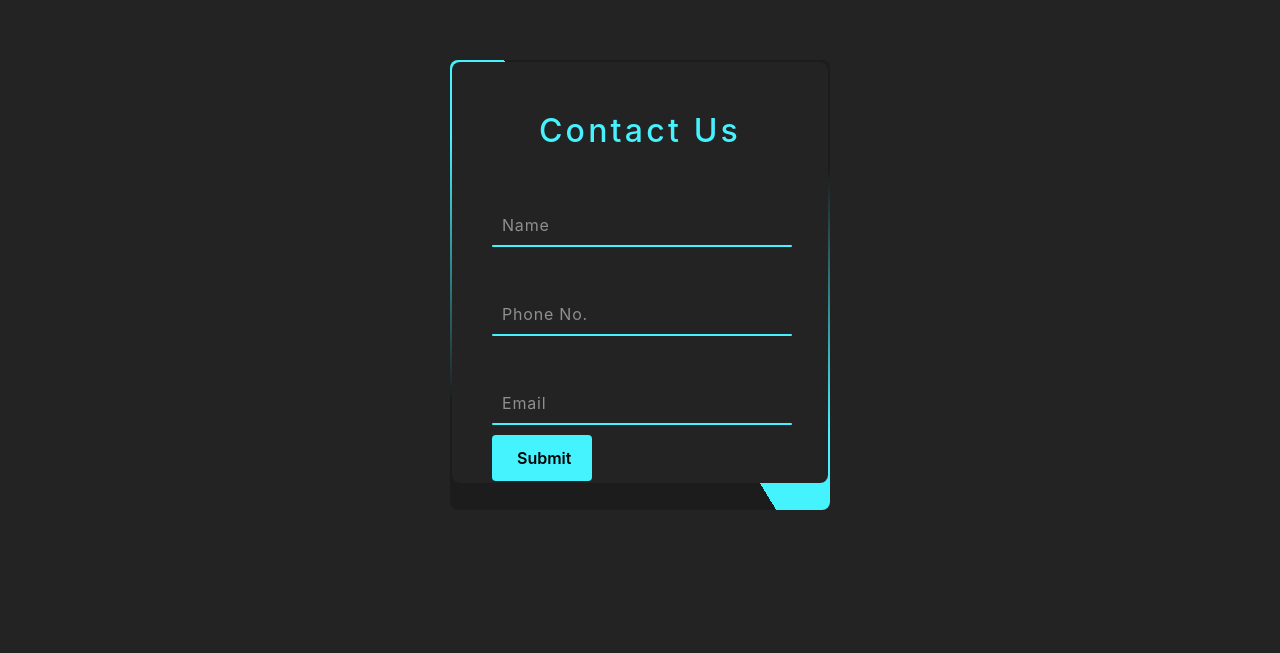
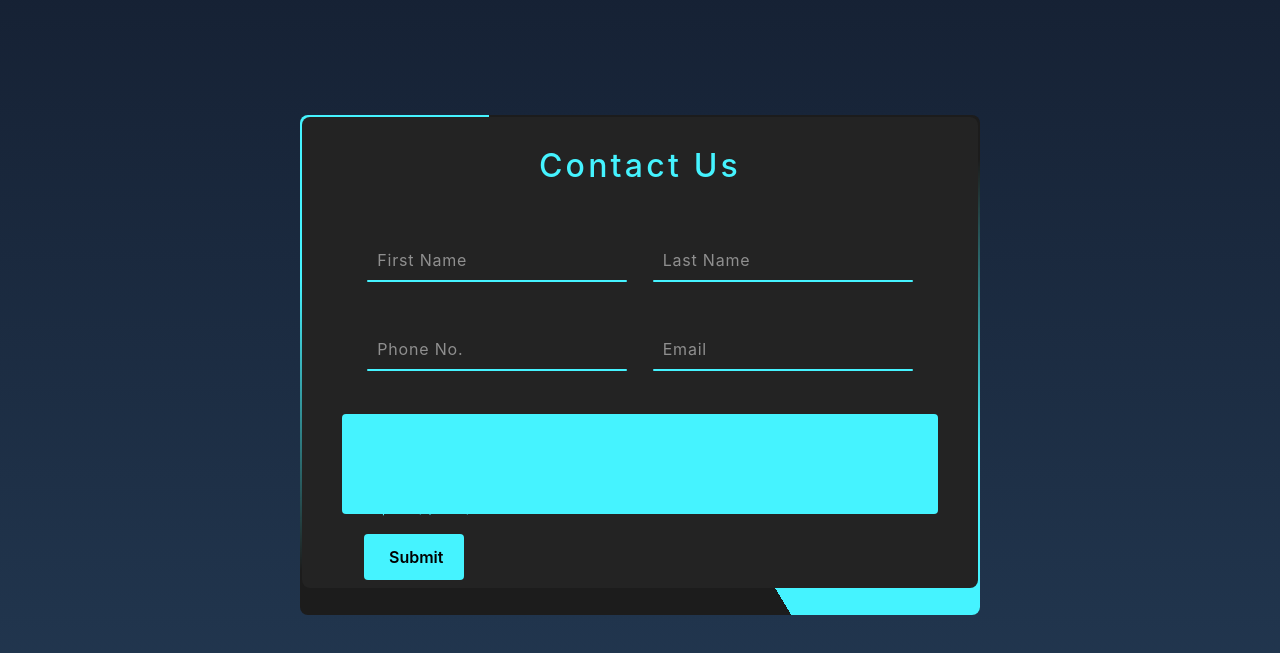
Before and after one commit to nehanshuajmera/Software-Cell, a React (Create React App) app in the folder Frontend/: page / in a window 1280 px wide. Shown: the part 115-768 px from the top of the page. Built offline with nearby package versions, Linux system fonts and the light colour scheme.

Commit message:
changes in form and add to AboutUs

```diff
--- a/Frontend/src/App.js
+++ b/Frontend/src/App.js
@@ -12,8 +12,8 @@ function App() {
    <div>
     {/* <Footer/>
     <Navbar/>
-    <Aboutus/>
-    <Contactus/> */}
+  <Contactus/> */}
+  {/* <Aboutus/> */}
     {/* <Ourteam/> */}
     <Contactus/>
     {/* <Home/> */}
--- /dev/null
+++ b/Frontend/src/Pages/Aboutus.css
@@ -0,0 +1,49 @@
+.aboutusMainBody {
+    height: 150vh;
+    font-size: 16px;
+    line-height: 1.5;
+    font-family: Trebuchet MS, Helvetica, Arial, sans-serif;
+    overflow: hidden;
+    background-color: #222;
+    background-image:
+      linear-gradient(to right, rgba(255,255,255,.025) 10%, transparent 0),
+      linear-gradient(#222, #000);
+    background-size: .75em 100%, 100% 100%;
+    background-attachment: fixed;
+    display: flex;
+    align-items: center;
+  }
+
+  .wrapper {
+    position: relative;
+    flex-grow: 1;
+    margin: auto;
+    max-width: 1200px;
+    max-height: 1200px;
+
+    display: grid;
+    grid-template-columns: repeat(8, 1fr);
+    grid-template-rows: repeat(4, 1fr);
+    grid-gap: 2vmin;
+    justify-items: center;
+    align-items: center;
+  }
+
+img{
+    z-index: 1;
+    grid-column: span 2;
+    max-width: 100%;
+    margin-bottom: -52%;
+    clip-path: polygon(50% 0%, 100% 50%, 50% 100%, 0% 50%);
+    transform: scale(1);
+    transition: all .25s;
+
+}
+img:nth-child(7n + 1) {
+  grid-column: 2 / span 2;
+}
+
+img:hover {
+  z-index: 2;
+  transform: scale(1.7);
+}
--- a/Frontend/src/Pages/Aboutus.jsx
+++ b/Frontend/src/Pages/Aboutus.jsx
@@ -1,8 +1,24 @@
 import React from 'react'
+import './Aboutus.css'
 
 const Aboutus = () => {
   return (
-    <div>Aboutus</div>
+    <div className='aboutusMainBody'>
+      <div>
+        <div className="wrapper">
+          <img src="https://source.unsplash.com/random/600x600?water" alt="" />
+          <img src="https://source.unsplash.com/random/600x600?summer" alt="" />
+          <img src="https://source.unsplash.com/random/600x600?plants" alt="" />
+          <img src="https://source.unsplash.com/random/600x600?snow" alt="" />
+          <img src="https://source.unsplash.com/random/600x600?roses" alt="" />
+          <img src="https://source.unsplash.com/random/600x600?sky" alt="" />
+          <img src="https://source.unsplash.com/random/600x600?nature" alt="" />
+          <img src="https://source.unsplash.com/random/600x600?blossom" alt="" />
+          <img src="https://source.unsplash.com/random/600x600?ice" alt="" />
+          <img src="https://source.unsplash.com/random/600x600?spring" alt="" />
+        </div>
+      </div>
+    </div>
   )
 }
 
--- a/Frontend/src/Pages/Contactus.jsx
+++ b/Frontend/src/Pages/Contactus.jsx
@@ -1,8 +1,8 @@
 import React from 'react'
-import './Contactus.css'
+import './contactus.css'
 const Contactus = () => {
   return (
-    <div>
+    <div className='contactBody'>
       {/* <div className="formBox">
             <form className="box" action="index.html" method="post">
                 <h1>Form</h1>
@@ -41,11 +41,20 @@ const Contactus = () => {
           <div className="box">
             <div className="formBox2">
               <h2>Contact Us</h2>
+              <form action="">
+                <div className="form-row">
                   <div className="inputBox">
-                <input type="text" id="Name" name="Name" required="required" />
-                <span>Name</span>
+                    <input type="text" id="fname" name="Name" required="required" />
+                    <span>First Name</span>
                     <i />
                   </div>
+                  <div className="inputBox">
+                  <input type="text" id="lname" name="Name" required="required" />
+                    <span>Last Name</span>
+                    <i />
+                  </div>
+                </div>
+                <div className="form-row">
                   <div className="inputBox">
                     <input
                       type="tel"
@@ -62,7 +71,18 @@ const Contactus = () => {
                     <span>Email</span>
                     <i />
                   </div>
+                </div>
+                <div className="form-row">
+                  <div className="inputBox">
+                    <textarea name="description" id="description" cols="70" rows="3"></textarea>
+                    {/* <input type="text" name="description" id="description" /> */}
+                    <span>Description <small>(optional)</small></span>
+                    <i />
+                  </div>
+                </div>
+
                 <input type="submit" defaultValue="Submit" />
+              </form>
             </div>
           </div>
         </div>
--- a/Frontend/src/Pages/contactus.css
+++ b/Frontend/src/Pages/contactus.css
@@ -172,17 +172,18 @@ body{
     box-sizing: border-box;
 
 }
-body{
+.contactBody{
     display: flex;
     justify-content: center;
     align-items: center;
-    min-height: 100vh;
-    background-color: #232323;   /* is not working bzc of same property in body of Ourteam.css     */
+    min-height: 120vh;
+    /* background-color: #232323;  */
+    background: linear-gradient(#141e30, #243b55);
 }
 .box{
     position: relative;
-    width: 380px;
-    height: 450px;
+    width: 680px;
+    height: 500px;
     background: #1c1c1c;
     border-radius: 8px;
     overflow: hidden;
@@ -192,8 +193,8 @@ body{
     position: absolute;
     top: -50%;
     left: -50%;
-    width: 380px;
-    height: 450px;
+    width: 680px;
+    height: 500px;
     background: linear-gradient(0deg,transparent,#45f3ff,#45f3ff);
     transform-origin: bottom right;
     animation: animate 6s linear infinite;
@@ -203,8 +204,8 @@ body{
     position: absolute;
     top: -50%;
     left: -50%;
-    width: 380px;
-    height: 450px;
+    width: 680px;
+    height: 500px;
     background: linear-gradient(0deg,transparent,#45f3ff,#45f3ff);
     transform-origin: bottom right;
     animation: animate 6s linear infinite;
@@ -225,7 +226,7 @@ body{
     /* background: #28292d; */
     background: #232323;
     z-index: 10;
-    padding: 50px 40px;
+    padding: 30px 40px;
     margin-bottom:25px ;
     display: flex;
     flex-direction: column;
@@ -236,14 +237,21 @@ body{
     text-align: center;
     letter-spacing: 0.1em;
 }
+.form-row{
+    display: flex;
+    justify-content: space-evenly;
+}
 .inputBox{
     position: relative;
-    width: 300px;
+    min-width: 200px;
+     width: max-content;
+     /* min-width: none; */
+    height: fit-content;
     margin-top: 35px;
 }
 .inputBox input{
     position: relative;
-    width: 300px;
+    width: 260px;
     padding: 20px 10px 10px;
     background: transparent;
     border: none;
@@ -253,8 +261,19 @@ body{
     letter-spacing: 0.05em;
     z-index: 10;
 }
-
-.inputBox span{
+#description{
+    margin: auto;
+    position: relative;
+    padding: 20px 10px 10px;
+    background: transparent;
+    border: none;
+    outline: none;
+    color: #23242a;
+    font-size: 1em;
+    letter-spacing: 0.05em;
+    z-index: 10;
+}
+.inputBox span,#description span{
     position: absolute;
     left: 0;
     padding: 20px 10px 10px;
@@ -265,7 +284,9 @@ body{
     transition: 0.5s;
 }
 .inputBox input:valid ~ span,
-.inputBox input:focus ~ span{
+.inputBox input:focus ~ span,
+#description:valid ~ span,
+#description:valid ~ span{
     color: #45f3ff;
     transform: translateX(-10px) translateY(-34px);
     font-size: 0.75em;
@@ -287,13 +308,22 @@ body{
 .inputBox input:focus ~ i{
 height: 44px;
 }
+
+#description:valid ~ i,
+#description:focus ~ i{
+/* height: 100px; */
+/* increase the length of description */
+    height: 100px;
+
+}
 input[type="submit"]{
     border: none;
     outline: none;
     background: #45f3ff;
     padding: 11px 25px;
     width: 100px;
-    margin-top: 10px;
+    margin-top: 20px;
+    margin-left: 22px;
     border-radius: 4px;
     font-weight: 600;
     cursor: pointer;
```
Lines whose indentation alone changed are shown as unchanged.
